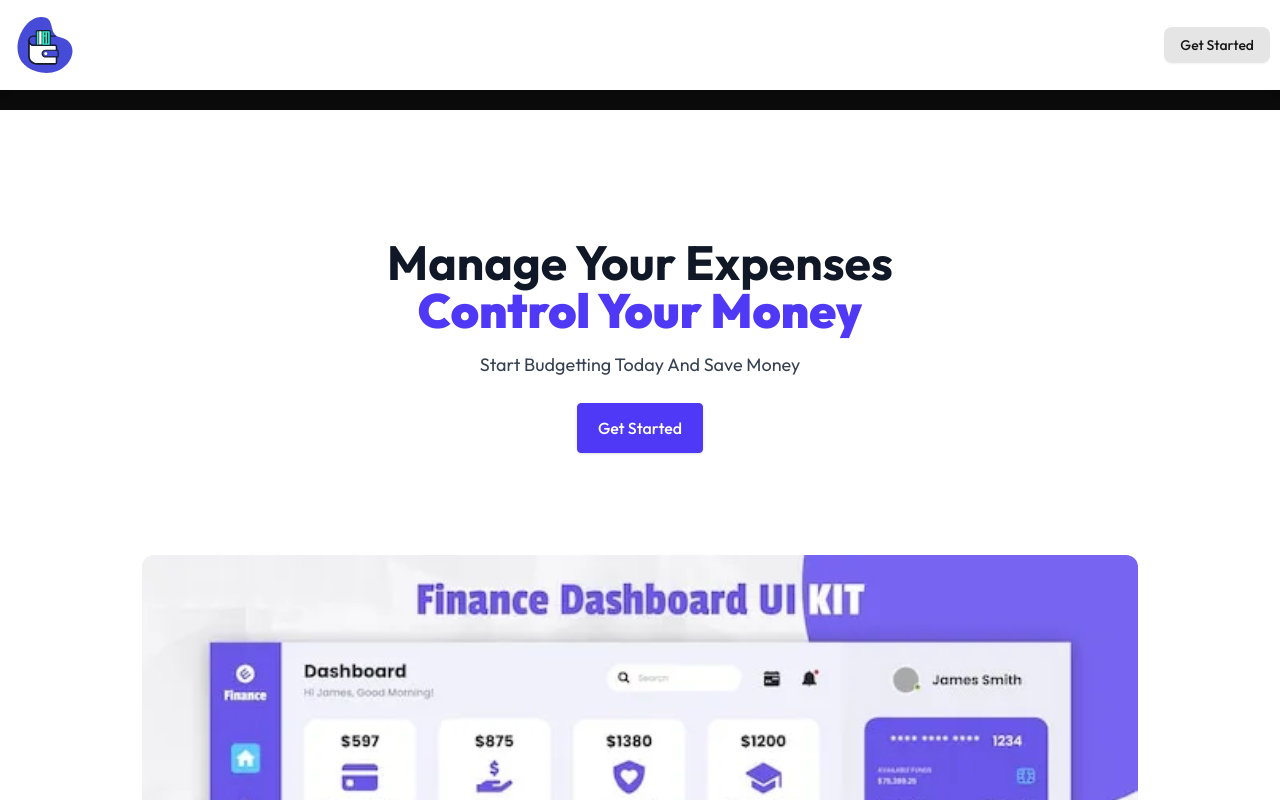
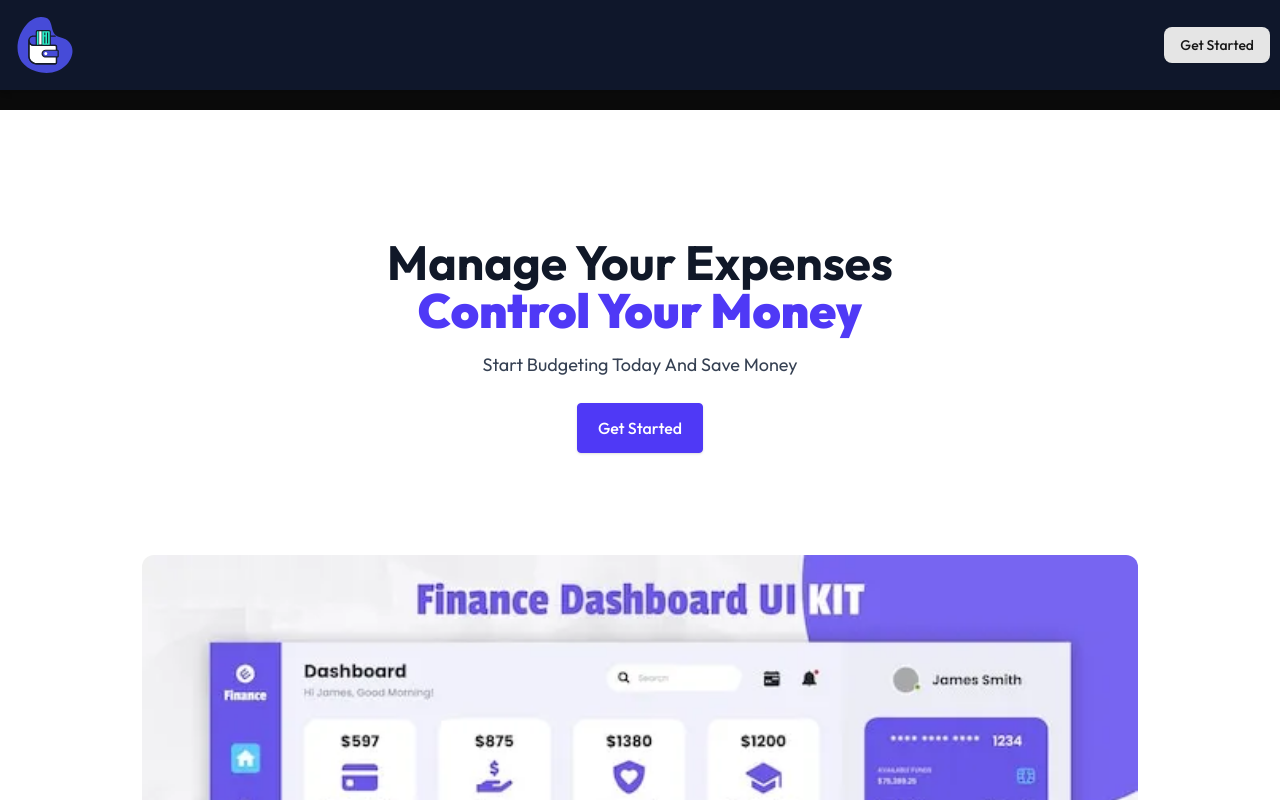
Before and after one commit to jithu004/Expense-Tracker, a Next.js app: page / in a window 1280 px wide. Shown: the top 800 px of the page. Built offline with nearby package versions, Linux system fonts and the light colour scheme; no server answers.

Commit message:
done final changes

```diff
--- a/app/(auth)/sign-in/[[...sign-in]]/page.jsx
+++ b/app/(auth)/sign-in/[[...sign-in]]/page.jsx
@@ -3,32 +3,26 @@ import { SignIn } from '@clerk/nextjs'
 export default function Page() {
   return (
     <div className="min-h-screen md:flex bg-white">
-      {/* LEFT SIDE: Full image with overlay */}
       <div className="w-full md:w-1/2 relative h-72 md:h-screen">
         <img
           src="https://images.unsplash.com/photo-1508921912186-1d1a45ebb3c1"
           alt="Hero"
           className="absolute inset-0 w-full h-full object-cover"
         />
-
-        {/* gradient overlay for readability */}
         <div className="absolute inset-0 bg-gradient-to-t from-black/60 via-transparent to-transparent" />
-
-        {/* Bottom-left overlay text */}
         <div className="absolute left-6 bottom-8 md:left-12 md:bottom-16 text-white max-w-xs">
           <h1 className="text-3xl md:text-4xl font-extrabold leading-tight">
-            Welcome to Squid 🦑
+            Welcome to Trackify !!!
           </h1>
           <p className="mt-3 text-sm md:text-base text-white/80">
             Track your expenses smarter with our expense tracker.
           </p>
         </div>
       </div>
-
-      {/* RIGHT SIDE: Clerk SignIn card */}
       <div className="w-full md:w-1/2 flex items-center justify-center p-6 md:p-12">
         <div className="relative w-full max-w-md">
-          <SignIn />
+          {/* FIX: Add the afterSignInUrl prop */}
+          <SignIn afterSignInUrl="/dashboard" />
         </div>
       </div>
     </div>
--- a/app/(auth)/sign-up/[[...sign-up]]/page.jsx
+++ b/app/(auth)/sign-up/[[...sign-up]]/page.jsx
@@ -1,5 +1,6 @@
 import { SignUp } from '@clerk/nextjs'
 
 export default function Page() {
-  return <SignUp />
+  // FIX: Add the afterSignUpUrl prop
+  return <SignUp afterSignUpUrl="/dashboard" />
 }
--- a/app/_components/Header.jsx
+++ b/app/_components/Header.jsx
@@ -1,24 +1,27 @@
-"use client"
-import { Button } from '@/components/ui/button'
-import { UserButton, useUser } from '@clerk/nextjs'
-import Image from 'next/image'
-import Link from 'next/link'
-import React from 'react'
+"use client";
+import { Button } from "@/components/ui/button";
+import { UserButton, useUser } from "@clerk/nextjs";
+import Image from "next/image";
+import Link from "next/link";
+import React from "react";
 
 function Header() {
-  const {user,isSignedIn}= useUser();
+  const { user, isSignedIn } = useUser();
+
   return (
+    <div className="Header p-2.5 mb-5 flex justify-between items-center shadow-md bg-white dark:bg-slate-900">
+      <Image src="/logo.svg" alt="logo" width={70} height={40} />
 
-      <div className="Header p-2.5  mb-5 flex justify-between items-center shadow-md bg-white">
-        <Image src="/logo.svg" alt="logo" width={70} height={40} />
-        {isSignedIn?<UserButton/>:
-        <Link href={"/sign-in"}>
+      {/* FIX: This now correctly shows the UserButton or a smart "Get Started" link */}
+      {isSignedIn ? (
+        <UserButton />
+      ) : (
+        <Link href="/sign-in">
           <Button>Get Started</Button>
         </Link>
-        }
-      </div>
-
-  )
+      )}
+    </div>
+  );
 }
 
-export default Header
+export default Header;
--- a/app/_components/Hero.jsx
+++ b/app/_components/Hero.jsx
@@ -1,9 +1,12 @@
-// app/_components/Hero.jsx
-import Image from 'next/image';
-import Link from 'next/link'; // Import Link
-import React from 'react';
+"use client"; // Add this line to make it a client component
+import Image from "next/image";
+import Link from "next/link";
+import React from "react";
+import { useUser } from "@clerk/nextjs"; // Import the useUser hook
 
 function Hero() {
+  const { isSignedIn } = useUser(); // Get the user's sign-in status
+
   return (
     <section className="bg-white flex items-center flex-col">
       <div className="mx-auto w-screen max-w-screen-xl px-4 py-16 sm:px-6 sm:py-24 lg:px-8 lg:py-32">
@@ -12,16 +15,14 @@ function Hero() {
             Manage Your Expenses
             <strong className="text-indigo-600"> Control Your Money</strong>
           </h1>
-
           <p className="mt-4 text-base text-pretty text-gray-700 sm:text-lg/relaxed">
-            Start Budgetting Today And Save Money
+            Start Budgeting Today And Save Money
           </p>
-
           <div className="mt-4 flex justify-center gap-4 sm:mt-6">
-            {/* FIX: Replaced <a> with <Link> for client-side navigation */}
+            {/* FIX: Conditionally change the link based on sign-in status */}
             <Link
               className="inline-block rounded border border-indigo-600 bg-indigo-600 px-5 py-3 font-medium text-white shadow-sm transition-colors hover:bg-indigo-700"
-              href="/sign-in"
+              href={isSignedIn ? "/dashboard" : "/sign-in"}
             >
               Get Started
             </Link>
@@ -29,7 +30,7 @@ function Hero() {
         </div>
       </div>
       <Image
-        src={'/Dashboard.png'}
+        src={"/Dashboard.png"}
         alt="Dashboard"
         width={1000}
         height={700}
```
